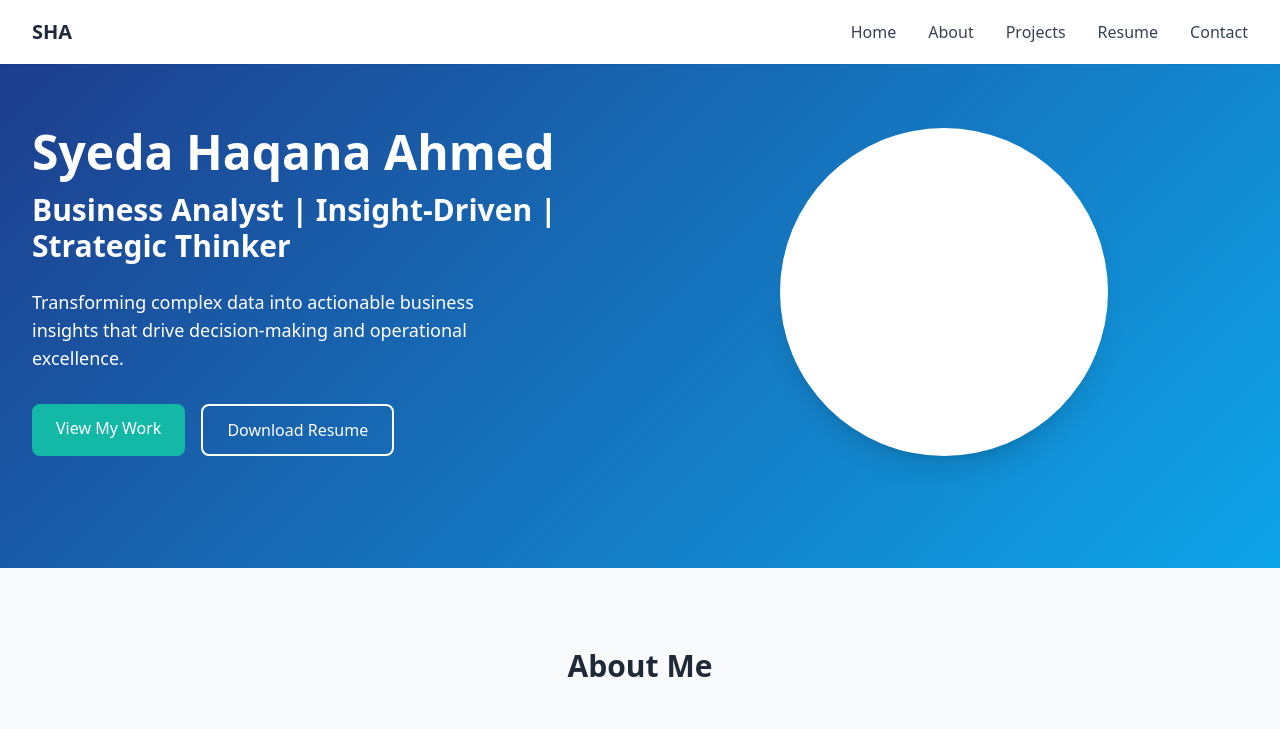
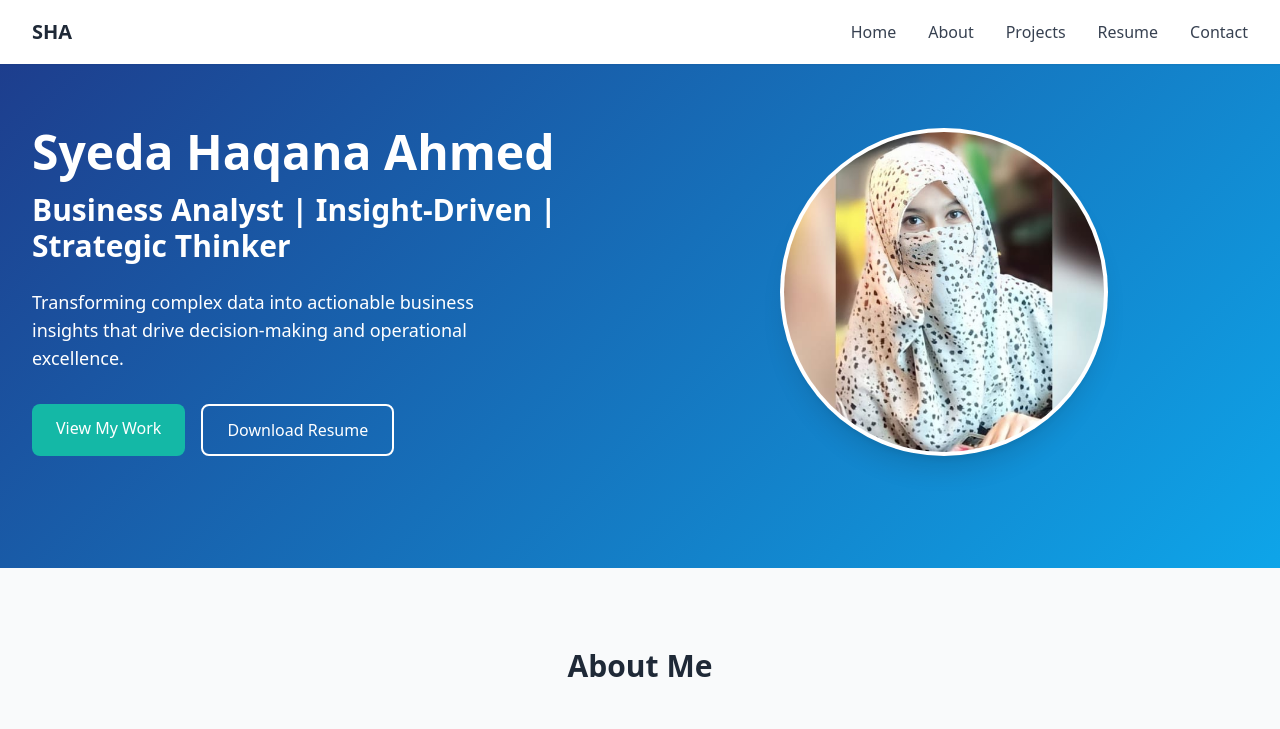
Before and after one commit to syedahaqana1-netizen/Portfolio, a plain HTML site: page index.html in a window 1280 px wide. Shown: the top 729 px of the page. Drawn offline with nearby package versions, Linux system fonts and the light colour scheme.

Commit message:
Update index.html

```diff
--- a/index.html
+++ b/index.html
@@ -70,7 +70,7 @@
                 </div>
                 <div class="md:w-1/2 flex justify-center" data-aos="fade-left">
                     <div class="bg-white p-1 rounded-full shadow-xl">
-                        <img src="Profile pic.jpeg" alt="Professional portrait" class="w-64 h-64 md:w-80 md:h-80 rounded-full object-cover">
+                        <img src="Profile_pic.jpeg" alt="Professional portrait" class="w-64 h-64 md:w-80 md:h-80 rounded-full object-cover">
                     </div>
                 </div>
             </div>
```
